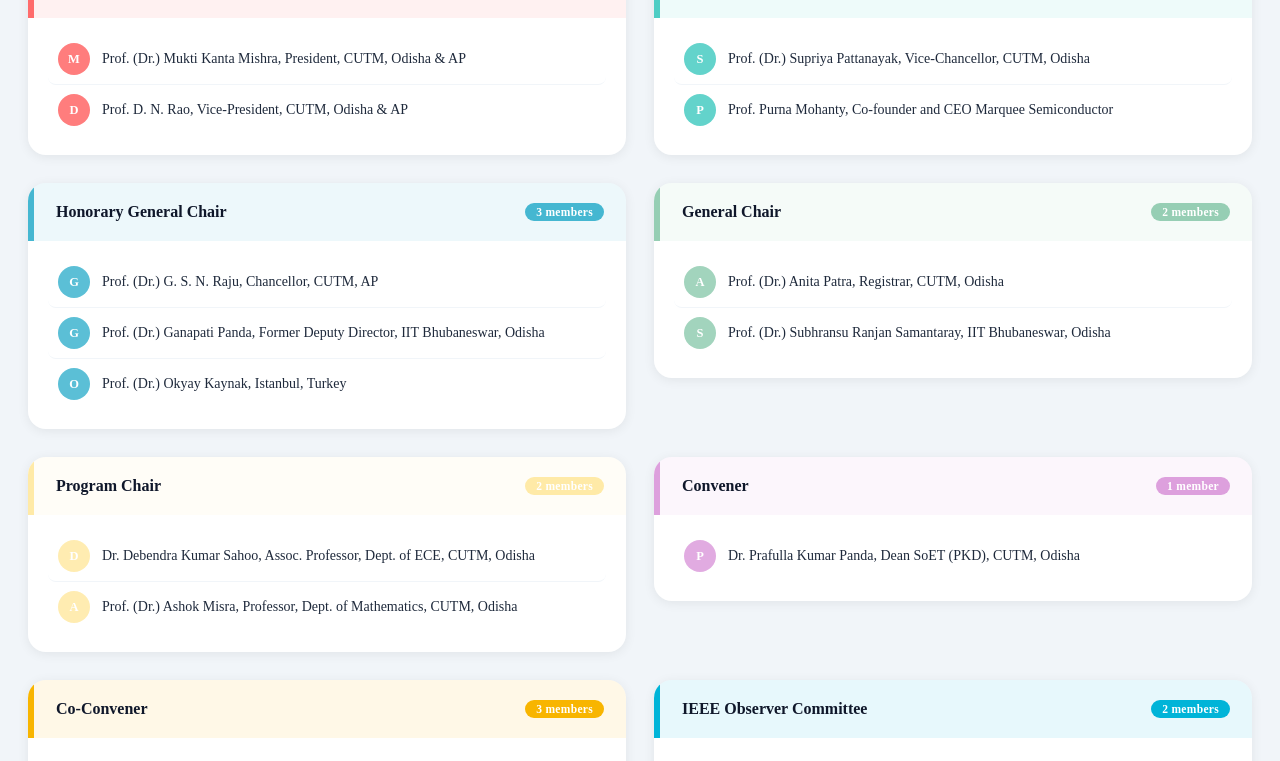
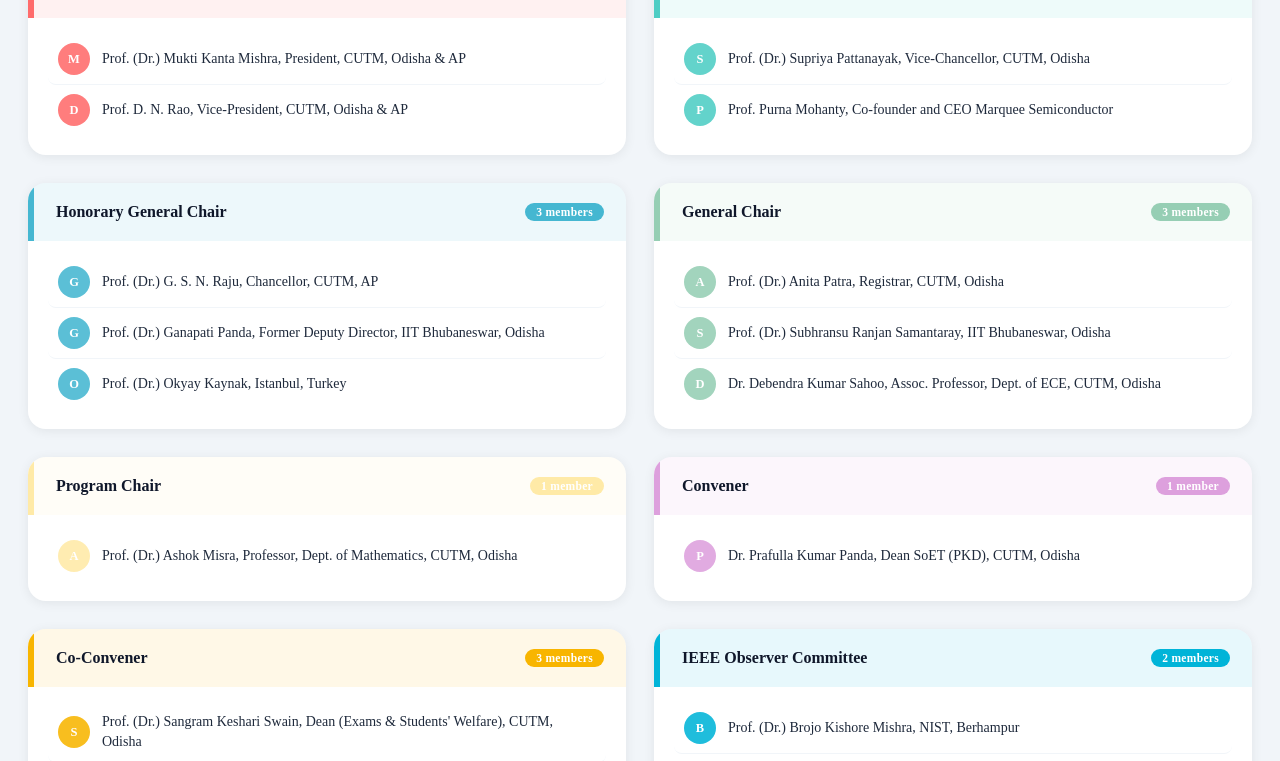
Before and after one commit to krushayu/SCOPES-2027, a React (Create React App) app: page /committee in a window 1280 px wide. Shown: the part 694-1455 px from the top of the page. Built offline with nearby package versions, Linux system fonts and the light colour scheme.

Commit message:
Update Committee.js

```diff
--- a/src/Pages/Committee.js
+++ b/src/Pages/Committee.js
@@ -57,7 +57,9 @@
       color: '#96CEB4',
       members: [
         'Prof. (Dr.) Anita Patra, Registrar, CUTM, Odisha',
-        'Prof. (Dr.) Subhransu Ranjan Samantaray, IIT Bhubaneswar, Odisha'
+        'Prof. (Dr.) Subhransu Ranjan Samantaray, IIT Bhubaneswar, Odisha',
+        'Dr. Debendra Kumar Sahoo, Assoc. Professor, Dept. of ECE, CUTM, Odisha'
+
       ]
     },
     {
@@ -65,7 +67,6 @@
       title: 'Program Chair',
       color: '#FFEAA7',
       members: [
-        'Dr. Debendra Kumar Sahoo, Assoc. Professor, Dept. of ECE, CUTM, Odisha',
         'Prof. (Dr.) Ashok Misra, Professor, Dept. of Mathematics, CUTM, Odisha'
       ]
     },
```
